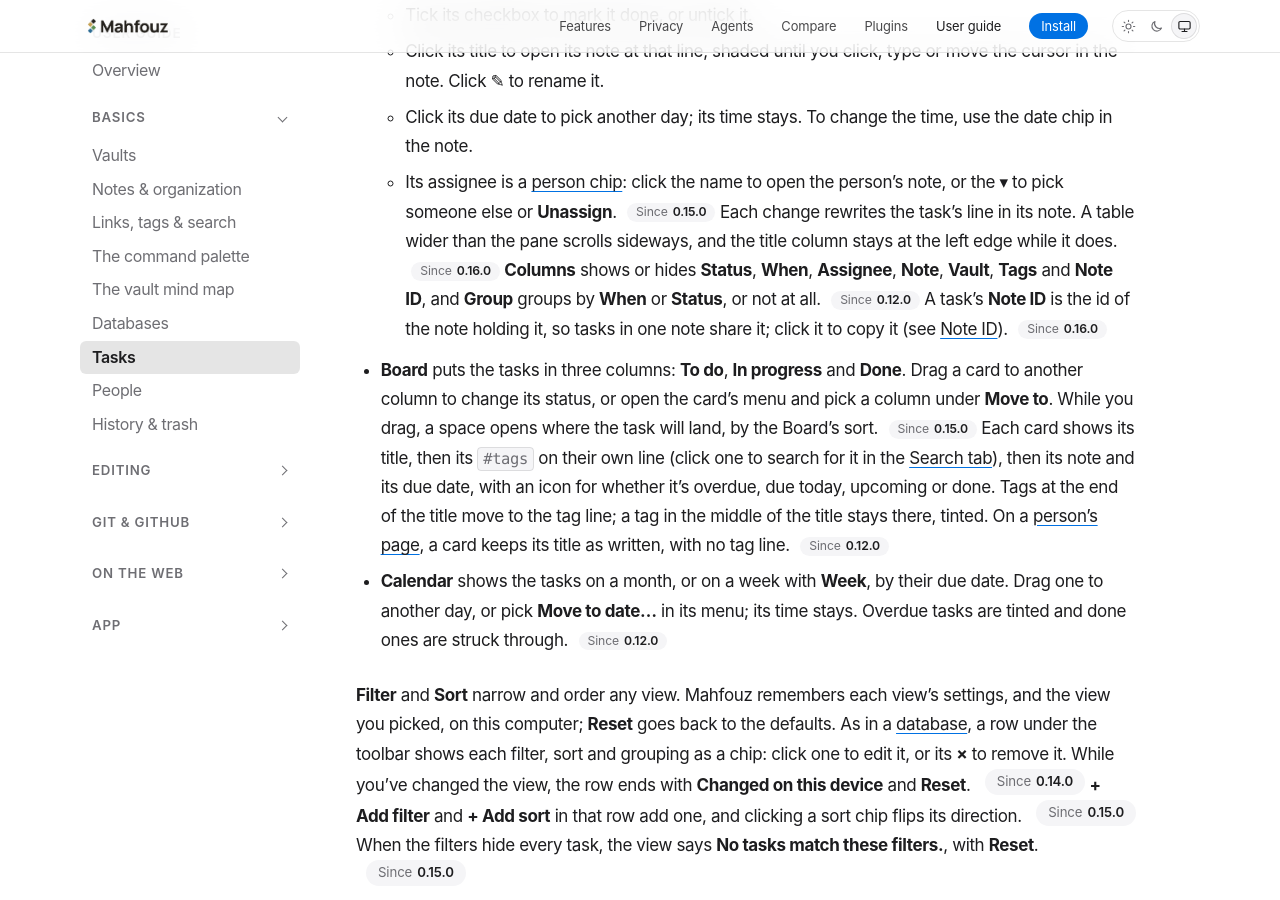
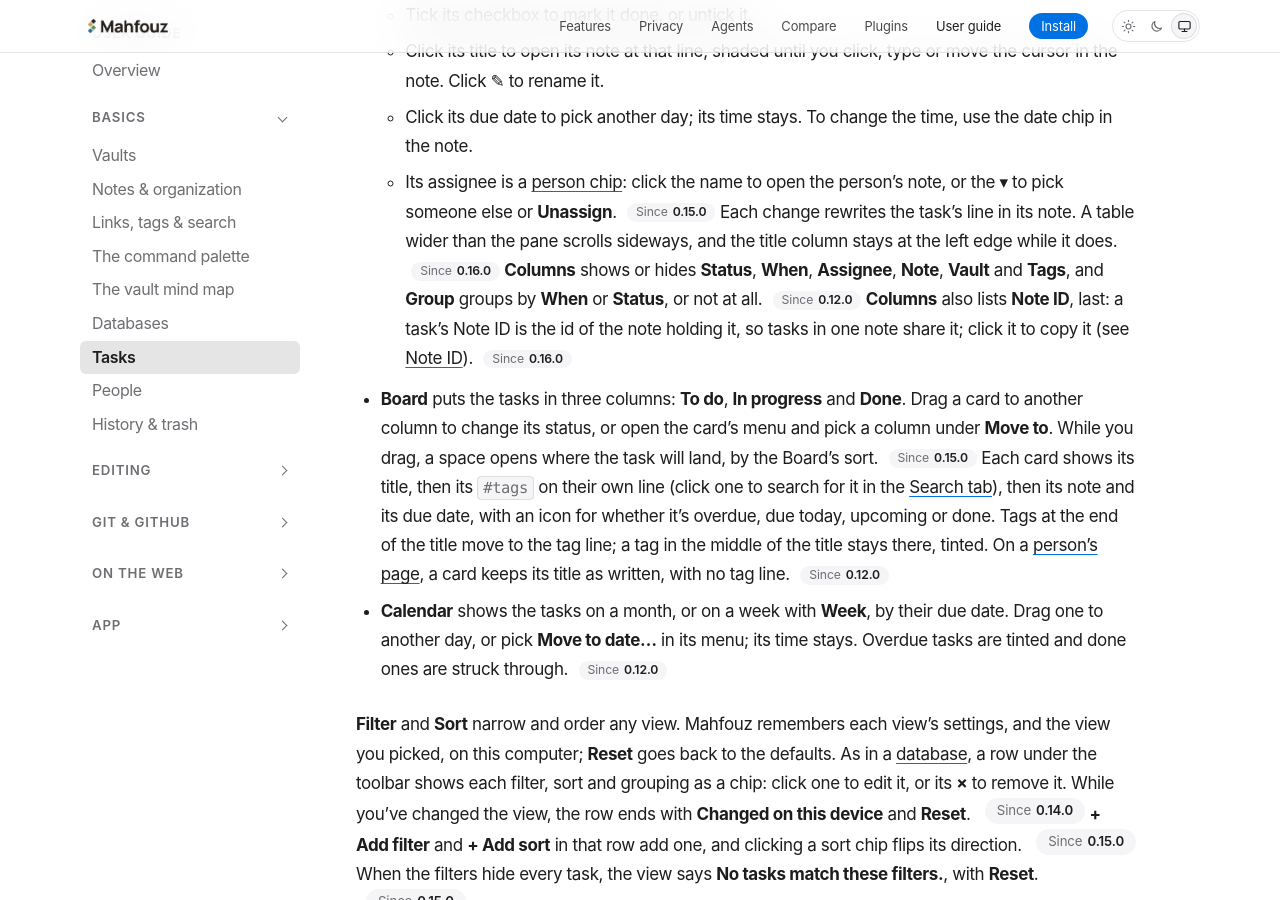
Before and after one commit to mahfouz-app/docs, a Jekyll site: the page built from guide/tasks.md, in a window 1280 px wide and 900 px high, scrolled down 3291 px. Built offline with Jekyll 4.4.1, drawn with Linux system fonts in a browser that asks for light colours.

Commit message:
guide(databases): Note ID wording after review
Tasks' 0.12.0 Columns sentence no longer names Note ID (the 0.16.0
sentence after it does, and says Tasks lists it last), and the publishing
paragraph says to hide Note ID and save the view.

Co-Authored-By: Claude Opus 5.5 <noreply@anthropic.com>

```diff
--- a/guide/tasks.md
+++ b/guide/tasks.md
@@ -147,10 +147,10 @@ coming. {% include since.html v="0.15.0" %} The views:
   Each change rewrites the task's line in its note. A table wider than the
   pane scrolls sideways, and the title column stays at the left edge while
   it does. {% include since.html v="0.16.0" %} **Columns** shows or
-  hides **Status**, **When**, **Assignee**, **Note**, **Vault**,
-  **Tags** and **Note ID**, and **Group** groups by **When** or **Status**, or not at all. {% include since.html v="0.12.0" %}
-  A task's **Note ID** is the id of the note holding it, so tasks in one
-  note share it; click it to copy it (see
+  hides **Status**, **When**, **Assignee**, **Note**, **Vault** and
+  **Tags**, and **Group** groups by **When** or **Status**, or not at all. {% include since.html v="0.12.0" %}
+  **Columns** also lists **Note ID**, last: a task's Note ID is the id of
+  the note holding it, so tasks in one note share it; click it to copy it (see
   [Note ID](/guide/databases/#note-id)). {% include since.html v="0.16.0" %}
 - **Board** puts the tasks in three columns: **To do**, **In progress**
   and **Done**. Drag a card to another column to change its status, or
```
Also changed, not shown: guide/databases.md (+4 -3 lines).
